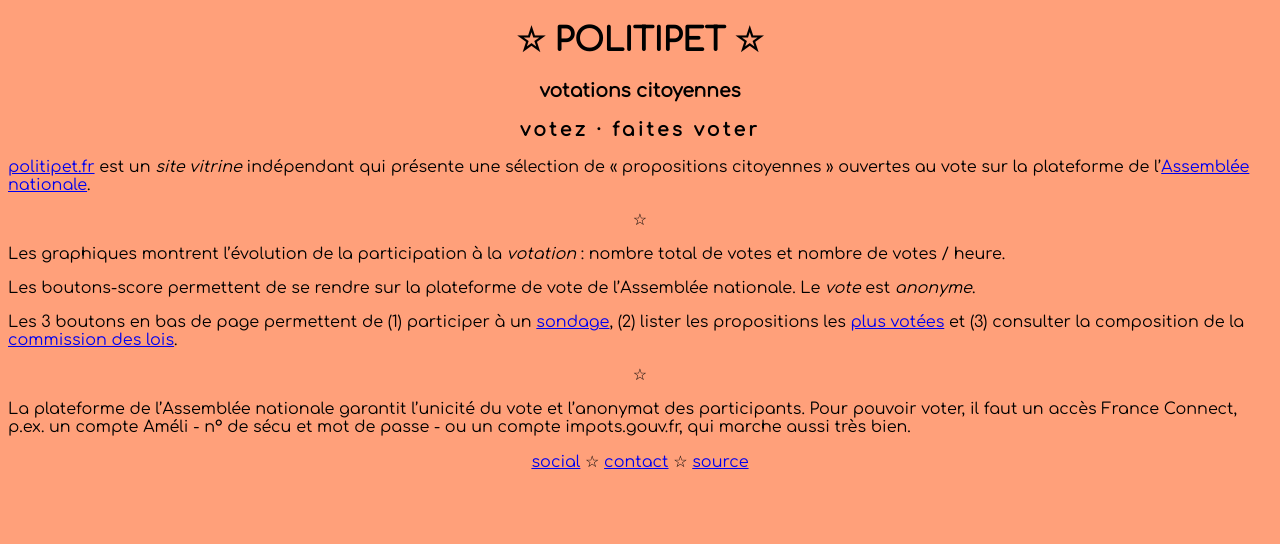
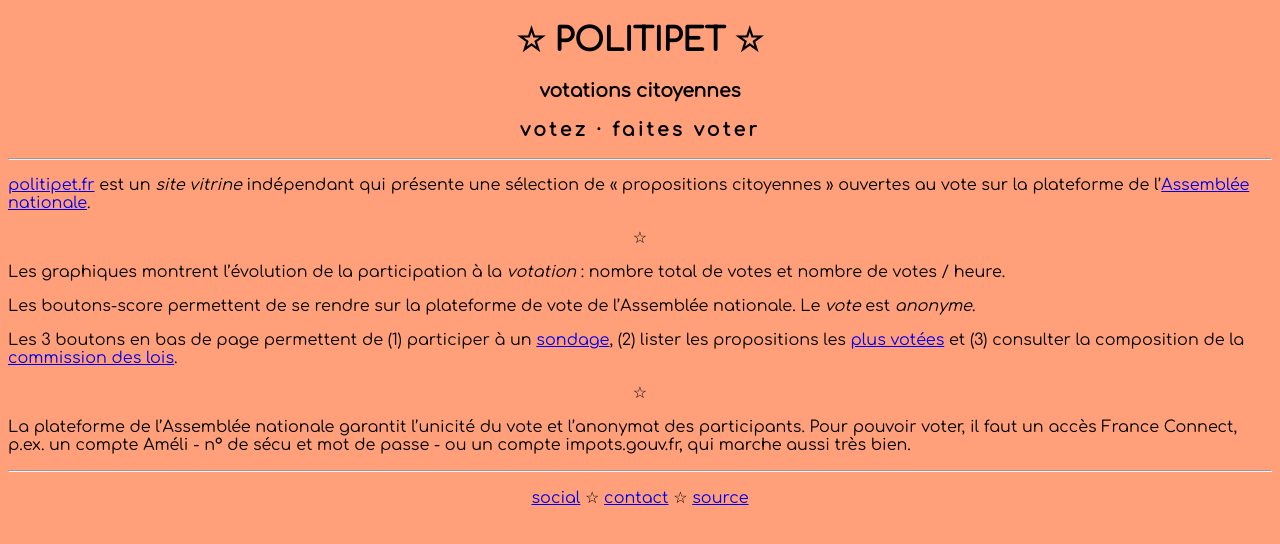
Before and after one commit to politipet/politipet.github.io, a Jekyll site: the page built from info.md, in a window 1280 px wide. Shown: the top 544 px of the page. Built offline with Jekyll 4.4.1, drawn with Linux system fonts in a browser that asks for light colours; our own code applies the rules of GitHub Pages for plain Markdown files.

Commit message:
add container div for header, <hr>

```diff
--- a/info.md
+++ b/info.md
@@ -1,3 +1,5 @@
+<div id="header" markdown="1">
+
 ☆ POLITIPET ☆
 =============
 
@@ -5,6 +7,9 @@
 
 ### votez · faites voter
 
+</div>
+
+-----
 
 <div style="text-align: left" markdown="1">
 
@@ -34,6 +39,7 @@
 
 </div>
 
+-----
 
 [social][seenthis] ☆ [contact][email] ☆ [source][github]
 
```
